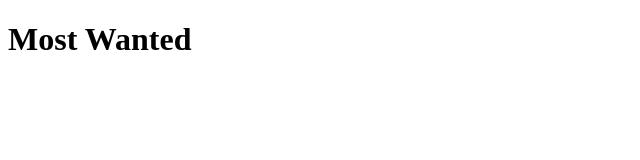
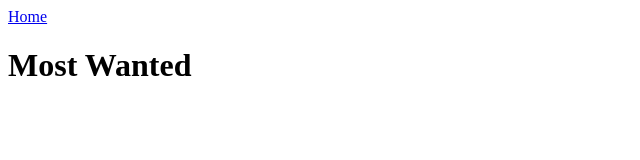
Before and after one commit to ZCodingKid/Most-Wanted, a plain HTML site: page index.html in a window 1280 px wide. Shown: the whole page, without its empty margins (0-640 px from the left). Drawn offline with Linux system fonts and the light colour scheme.

Commit message:
index.html

```diff
--- a/index.html
+++ b/index.html
@@ -7,7 +7,7 @@
     <title>Most Wanted</title>
 </head>
 <body>
-    <a href="https://zcodingkid.github.io/YBI"></a>
+    <a href="https://zcodingkid.github.io/YBI">Home</a>
     <h1>Most Wanted</h1>
 </body>
 </html>
```
